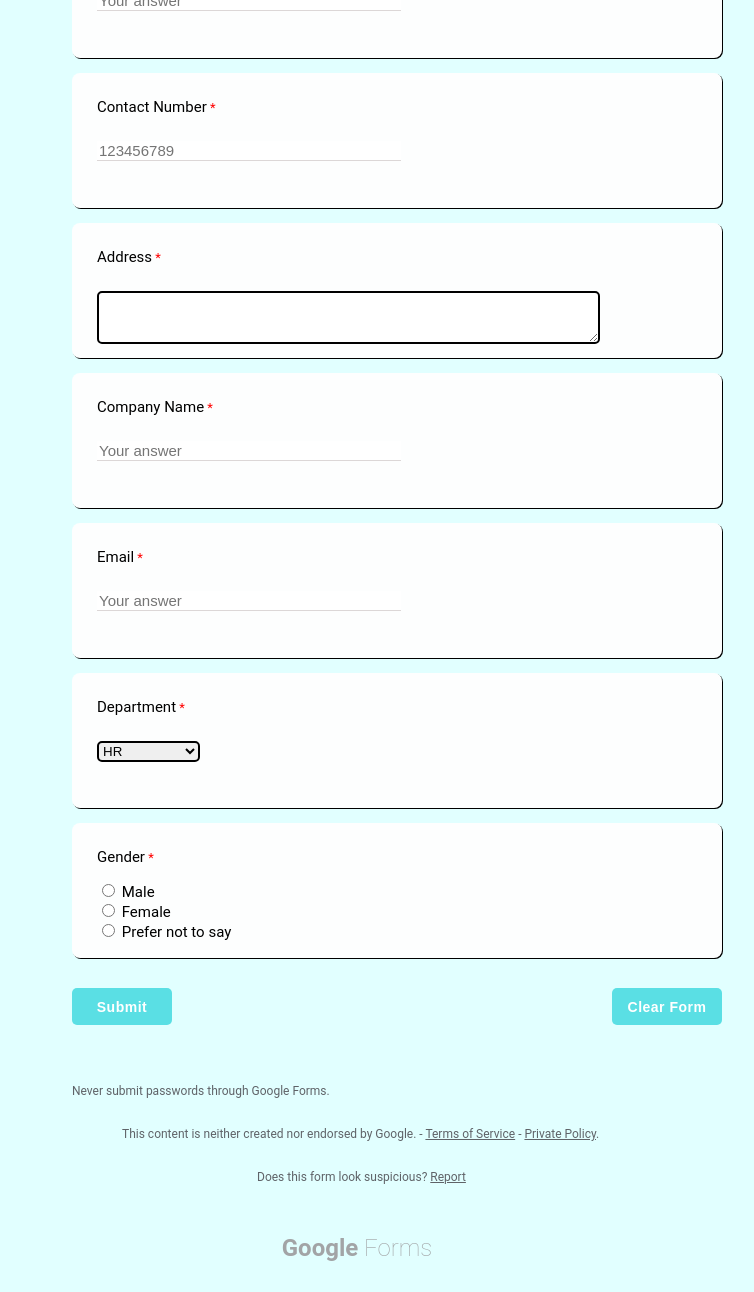
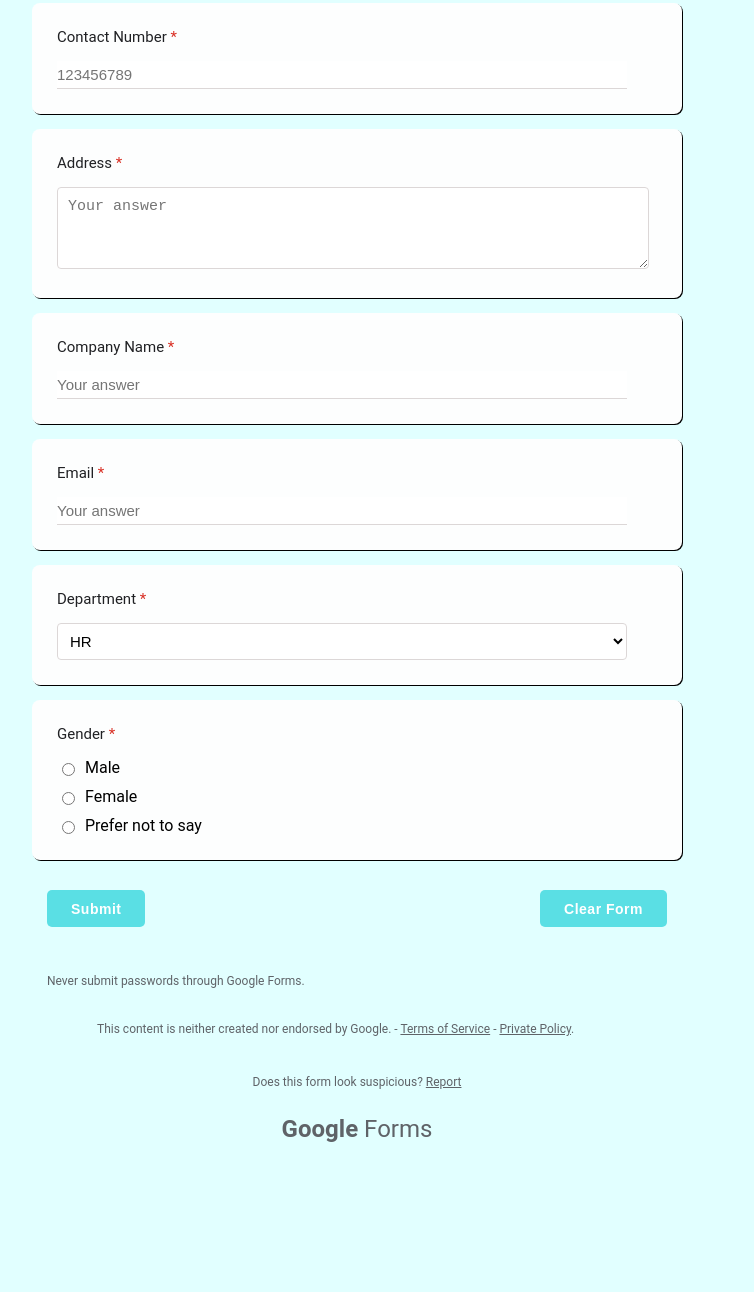
Before and after one commit to AlbusGrindelwald/NeuroNexus, a plain HTML site: page index.html in a window 1280 px wide. Shown: the part 295-1587 px from the top of the page, without its empty margins (283-1037 px from the left). After the commit the page ends 1467 px from the top, so only its background shows below. Drawn offline with Linux system fonts and the light colour scheme.

Commit message:
index.html updated

```diff
--- a/index.html
+++ b/index.html
@@ -7,80 +7,92 @@
     <link rel="stylesheet"  type="text/css" href="style.css">
 </head>
 <body>
-    <form action="" method="post">
-     <div class="details">
-        <div class="title-div">
+    <div class="container">
+        <div class="form-card title-card">
+            <div class="title-content">
                 <h1>LANDING PAGE</h1>
-             <p>This is a google form created with HTML and CSS</p>
-             <p class="required">* Indicates required question</p>
+                <p class="subtitle">This is a google form created with HTML and CSS</p>
+                <p class="required-note">* Indicates required question</p>
+            </div>
         </div>
 
-        <div class="name-div">
-            <div class="name">Full Name<span class="required"> *</span></div>
-            <div class="input-div"><input type="input" name="name" placeholder="Your answer" required></div>
+        <form action="#" method="post">
+            <div class="form-card">
+                <div class="form-group">
+                    <label class="form-label">Full Name<span class="required-star"> *</span></label>
+                    <input type="text" class="form-input" name="name" placeholder="Your answer" required>
+                </div>
             </div>
 
-        <div class="phone-div">
-            <div class="name">Contact Number<span class="required"> *</span></div>
-            <div class="input-div"><input type="tel" name="phone" pattern="[1-9]{1}[0-9]{9}" maxlength="10" placeholder="123456789" required></div>
+            <div class="form-card">
+                <div class="form-group">
+                    <label class="form-label">Contact Number<span class="required-star"> *</span></label>
+                    <input type="tel" class="form-input" name="phone" pattern="[1-9]{1}[0-9]{9}" maxlength="10" placeholder="123456789" required>
+                </div>
             </div>
 
-        <div class="address-div">
-            <div class="name">Address<span class="required"> *</span></div>
-            <div class="input-div"><textarea name="textarea" id="text" cols="60" rows="3" required></textarea></div>
+            <div class="form-card">
+                <div class="form-group">
+                    <label class="form-label">Address<span class="required-star"> *</span></label>
+                    <textarea class="form-input" name="textarea" placeholder="Your answer" required></textarea>
+                </div>
             </div>
 
-        <div class="company-div">
-            <div class="name">Company Name<span class="required"> *</span></div>
-            <div class="input-div"><input type="input" name="answer" placeholder="Your answer" required></div>
+            <div class="form-card">
+                <div class="form-group">
+                    <label class="form-label">Company Name<span class="required-star"> *</span></label>
+                    <input type="text" class="form-input" name="answer" placeholder="Your answer" required>
+                </div>
             </div>
 
-        <div class="email-div">
-            <div class="name">Email<span class="required"> *</span></div>
-            <div class="input-div"><input type="email" name="email" placeholder="Your answer" required></div>
+            <div class="form-card">
+                <div class="form-group">
+                    <label class="form-label">Email<span class="required-star"> *</span></label>
+                    <input type="email" class="form-input" name="email" placeholder="Your answer" required>
+                </div>
             </div>
 
-        <div class="dept-div">
-            <div class="name">Department<span class="required"> *</span></div>
-            <div class="input-div">
-                <select class="values" name="Department" required>
+            <div class="form-card">
+                <div class="form-group">
+                    <label class="form-label">Department<span class="required-star"> *</span></label>
+                    <select class="form-input" name="Department" required>
                         <option value="HR">HR</option>
                         <option value="Sales">Sales</option>
                         <option value="Development">Development</option>
                         <option value="Marketing">Marketing</option>
                         <option value="Others">Others</option>
-                </select></div>
-        </div>
-
-        <div class="gender-div">
-            <div class="name">Gender<span class="required"> *</span></div>
-            <div class="sex">
-                <input type="radio"  id="male" value="Male" name="gender" required>
-                <label for="male">Male</label><br>
-                <input type="radio"  id="female" value="Female" name="gender" required>
-                <label for="female">Female</label><br>
-                <input type="radio"  id="no" value="no" name="gender" required>
-                <label for="no">Prefer not to say</label>
+                    </select>
                 </div>
             </div>
 
-        <div>
-            <input class="btn" id="effect" type="submit" value="Submit">
+            <div class="form-card">
+                <div class="form-group">
+                    <label class="form-label">Gender<span class="required-star"> *</span></label>
+                    <div class="radio-group">
+                        <label class="radio-option">
+                            <input type="radio" name="gender" value="Male" required> Male
+                        </label>
+                        <label class="radio-option">
+                            <input type="radio" name="gender" value="Female"> Female
+                        </label>
+                        <label class="radio-option">
+                            <input type="radio" name="gender" value="no"> Prefer not to say
+                        </label>
+                    </div>
+                </div>
             </div>
 
-        <span class="remove">
-            <input type="reset" id="clear" value="Clear Form">
-        </span>
+            <div class="button-group">
+                <input type="submit" class="btn" value="Submit">
+                <input type="reset" class="btn" value="Clear Form">
+            </div>
         </form>
-        <script>
-            document.getElementById("clear").reset();
-        </script>
 
-        <div class="last-div">
-            <p class="never">Never submit passwords through Google Forms.</p>
-            <p class="term">This content is neither created nor endorsed by Google. - <u>Terms of Service</u> - <u>Private Policy</u>.</p>
-            <p class="sus">Does this form look suspicious? <u>Report</u></p>
-            <h2><span class="title">Google</span> Forms</h2>
+        <div class="footer">
+            <p class="warning">Never submit passwords through Google Forms.</p>
+            <p class="disclaimer">This content is neither created nor endorsed by Google. - <a href="#" class="footer-link"><u>Terms of Service</u></a> - <a href="#" class="footer-link"><u>Private Policy</u></a>.</p>
+            <p class="report">Does this form look suspicious? <a href="#" class="footer-link"><u>Report</u></a></p>
+            <h2 class="branding"><span class="google">Google</span> Forms</h2>
         </div>
     </div>
 </body>
--- a/style.css
+++ b/style.css
@@ -1,125 +1,177 @@
-body{
-    background-color: #E1FFFF	;
-    font-family: Roboto,sans-serif;
+body {
+    background-color: #E1FFFF;
+    font-family: Roboto, sans-serif;
+    margin: 0;
+    padding: 0;
 }
-.details{
-    height: 1100px;
-    width: 600px;
-    margin: auto;
+
+.container {
+    max-width: 650px;
+    margin: 0 auto;
+    padding: 15px;
 }
-.required{
-    font-size: 13px;
-    color: red;
+
+.form-card {
+    background-color: #FDFEFE;
+    border-radius: 8px;
+    box-shadow: 0 1px 3px rgba(0,0,0,0.12);
+    margin-bottom: 15px;
+    overflow: hidden;
+    box-shadow: 1px 1px;
 }
-.title-div{
-    height: 130px;
-    width: 600px;
-    background-color: #FDFEFE;
-    margin: 15px;
-    border-radius: 8px;
+
+.title-card {
     border-top: 8px solid #5ADFE4;
+}
+
+.title-content {
     padding: 25px;
     box-shadow: 1px 1px;
 }
-.name-div,.phone-div,.address-div,.company-div,.email-div,.dept-div,.gender-div{
-    height: 135px;
-    width: 650px;
-    background-color:#FDFEFE;
-    margin: 15px;
-    border-radius: 8px;
-    box-shadow: 1px 1px;
+
+h1 {
+    font-size: 32px;
+    margin: 0 0 10px 0;
+    color: #202124;
 }
-.name{
-    padding-top: 25px;
-    padding-left: 25px;
-    padding-bottom: 15px;
+
+.subtitle {
+    font-size: 14px;
+    color: #5F6368;
+    margin: 0 0 5px 0;
+}
+
+.required-note {
+    font-size: 13px;
+    color: #D93025;
+    margin: 0;
+}
+
+.form-group {
+    padding: 25px;
+}
+
+.form-label {
     font-size: 15px;
+    color: #202124;
+    margin-bottom: 15px;
+    display: block;
 }
-.input-div{
-    padding-top: 10px;
-    padding-left: 25px;
+
+.required-star {
+    color: #D93025;
 }
-.input-div input{
-    width: 300px;
-    border: 0;
-    outline: 0;
-    border-bottom: 1.5px solid #DCD7D7;
+
+.form-input {
+    width: 95%;
+    border: none;
+    border-bottom: 1px solid #DCD7D7;
     font-size: 15px;
+    padding: 5px 0;
+    outline: none;
 }
-.sex{
-    padding-left: 25px;
-    font-size: 15px;
+
+.form-input:focus {
+    border-bottom: 2px solid #5ADFE4;
 }
-.btn{
+
+textarea.form-input {
+    border: 1px solid #DCD7D7;
+    border-radius: 4px;
+    padding: 10px;
+    resize: vertical;
+    min-height: 60px;
+}
+
+select.form-input {
+    border: 1px solid #DCD7D7;
+    border-radius: 4px;
+    padding: 8px;
+    background-color: white;
+}
+
+.radio-group {
+    display: flex;
+    flex-direction: column;
+    gap: 10px;
+}
+
+.radio-option {
+    display: flex;
+    align-items: center;
+}
+
+.radio-option input {
+    margin-right: 10px;
+}
+
+.button-group {
+    display: flex;
+    justify-content: space-between;
+    padding: 15px;
+}
+
+.btn {
     height: 37px;
-    width: 100px;
+    padding: 0 24px;
     background-color: #5ADFE4;
     border-radius: 5px;
     font-size: 14px;
-    letter-spacing: .5px;
     font-weight: 600;
-    border:none;
-    padding: 10px;
-    position: absolute;
-    margin:15px;
+    border: none;
     color: white;
+    cursor: pointer;
+    letter-spacing: 0.5px;
 }
-.last-div h2{
-    text-align:center;
+
+.btn:hover {
+    background-color: #8EF1F4;
+}
+
+.footer {
+    color: #5F6368;
+    font-family: Roboto, sans-serif;
+    margin-top: 30px;
+    font-size: 12px;
+    line-height: 1.5;
+}
+
+.warning {
+    margin: 0 0 5px 0;
+    padding-left: 15px;
+}
+
+.disclaimer {
+    margin: 5px 0;
+    padding-left: 65px;
+    padding-top: 25px;
+}
+
+.report {
+    margin: 5px 0 20px 0;
+    text-align: center;
     padding-top: 30px;
-    color: #a2a4a6;
-    padding-bottom: 30px;
-    font-weight: 200;
 }
-.term{
-    font-size: 12px;
-    padding-left: 65px;
-    padding-top: 5px;
-    position: absolute;
+
+.footer-link {
+    color: inherit;
+    text-decoration: none;
+}
+
+.footer-link:hover {
+    text-decoration: underline;
+}
+
+.branding {
     color: #5F6368;
+    font-weight: 400;
+    font-size: 24px;
+    margin: 10px 0;
+    font-family: Roboto, sans-serif;
+    text-align: center;
 }
-.never{
-    padding-left: 15px;
-    font-size: 12px;
-    padding-top: 80px;
-    font-weight: 400;
-    color: #5F6368;
+
+.google {
+    font-weight: bold;
+    text-align: center;
 }
-.sus{
-    padding-left: 200px;
-    padding-top: 60px;
-    font-size: 12px;
-    color: #5F6368;
-}
-.btn:hover{
-    background-color:#8EF1F4;
-    font-size: 15px;
-}
-.remove{
-    padding-left: 540px;
-}
-#clear{
-    height: 37px;
-    width: 110px;
-    background-color: #5ADFE4;
-    border-radius: 5px;
-    font-size: 14px;
-    letter-spacing: .5px;
-    font-weight: 600;
-    border:none;
-    padding: 10px;
-    position: absolute;
-    margin:15px;
-    color: white;
-}
-#clear:hover{
-    background-color:#8EF1F4;
-    font-size: 15px;
-}
-.title{
-    font-weight: bold;
-}
-#text,.values{
-    border: 2px solid black;
-    border-radius: 5px;
-}
```
Lines whose indentation alone changed are shown as unchanged.
